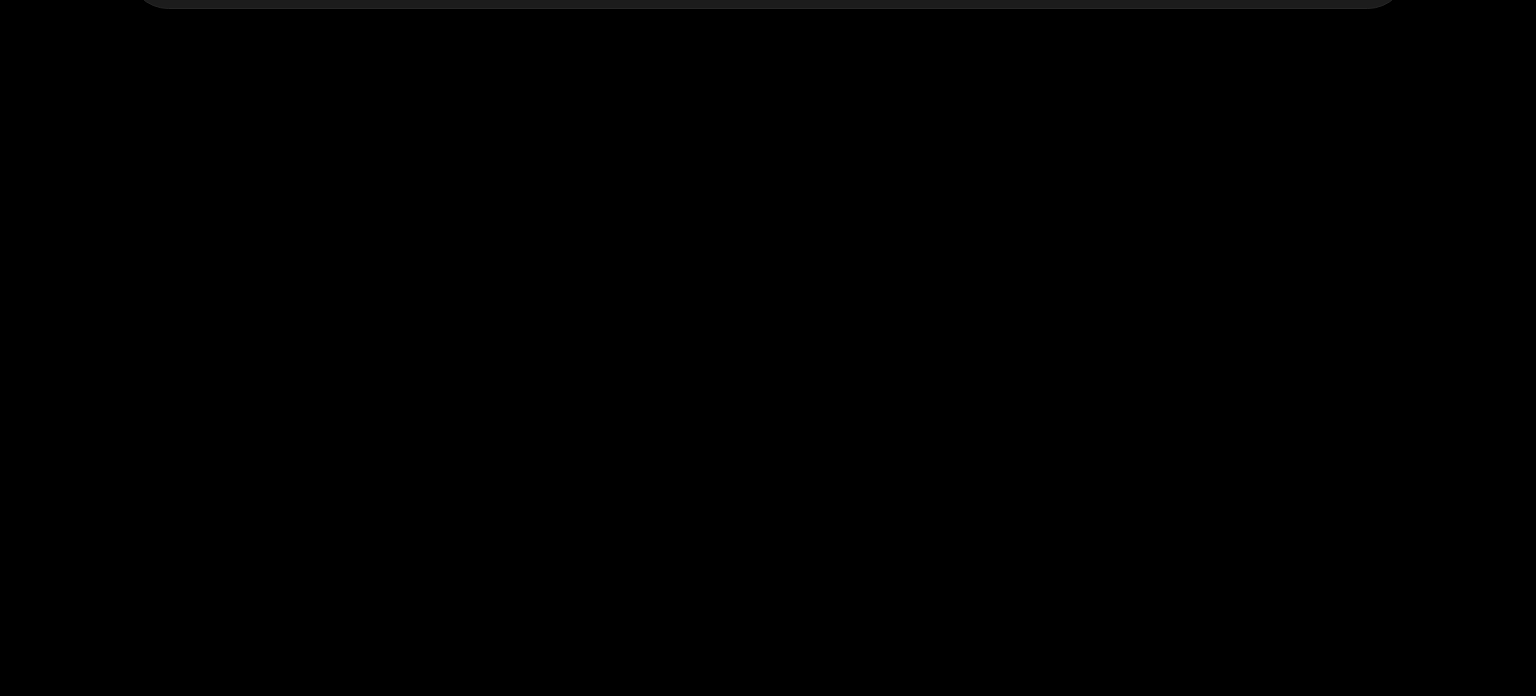
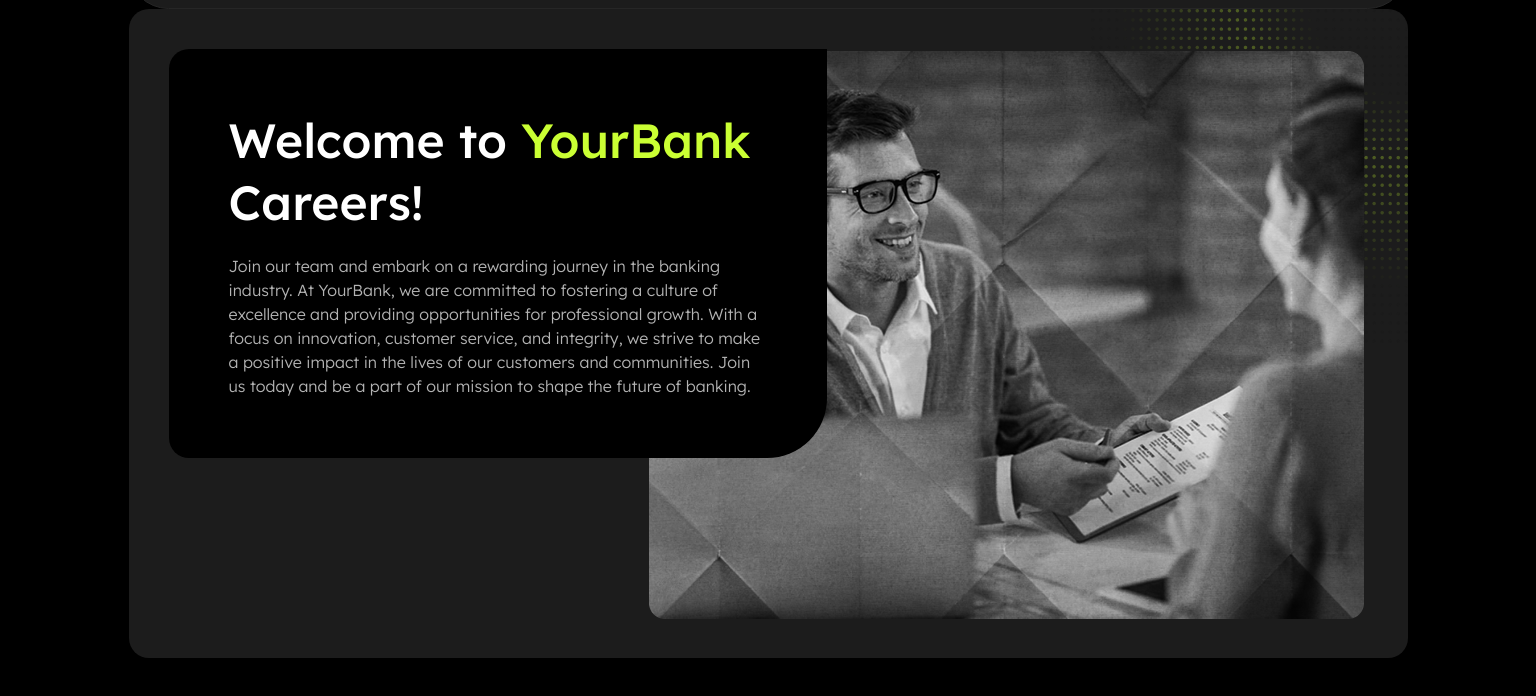
Before and after one commit to 5Ranella5/Banking-Company-Website-UI-Template-Design-in-Dark-Theme, a website built with Vite: page src/careers.html in a window 1536 px wide. Shown: the part 102-798 px from the top of the page. Built offline with nearby package versions, Linux system fonts and the light colour scheme; a web font is replaced by a local one.

Commit message:
welcome section

```diff
--- a/src/careers.html
+++ b/src/careers.html
@@ -7,7 +7,9 @@
   </head>
   <body>
     <load src="./html/header.html" />
-    <main></main>
+    <main>
+      <load src="./html/Careers/welcome.html" />
+    </main>
     <script type="module" src="./js/main.js"></script>
   </body>
 </html>
--- /dev/null
+++ b/src/html/Careers/welcome.html
@@ -0,0 +1,15 @@
+<section class="welcome">
+  <div class="welcome__container">
+    <div class="welcome__wrapper-info">
+      <h2 class="welcome__title">Welcome to <span>YourBank</span> Careers!</h2>
+      <p class="welcome__text">
+        Join our team and embark on a rewarding journey in the banking industry.
+        At YourBank, we are committed to fostering a culture of excellence and
+        providing opportunities for professional growth. With a focus on
+        innovation, customer service, and integrity, we strive to make a
+        positive impact in the lives of our customers and communities. Join us
+        today and be a part of our mission to shape the future of banking.
+      </p>
+    </div>
+  </div>
+</section>
--- /dev/null
+++ b/src/styles/Careers/welcome.scss
@@ -0,0 +1,104 @@
+@use "../constructor/variables.scss" as *;
+
+.welcome {
+  margin-bottom: 80px;
+
+  &__container {
+    max-width: 357px;
+    margin: 0 auto;
+    padding: 212px 14px 14px 14px;
+    border-radius: 20px;
+
+    background: url("../img/Careers/grey-people/grey-people.png") 15px 15px /
+        328px no-repeat,
+      url("../img/Careers/abstract-img/abstract-img.png") top right / auto
+        no-repeat;
+    background-color: var(--Grey-11);
+
+    .welcome__wrapper-info {
+      padding: 24px;
+      background-color: var(--Grey-10);
+      border-radius: 20px;
+
+      .welcome__title {
+        font-family: $font-family-base;
+        text-align: center;
+        color: var(--white);
+        font-weight: 500;
+        font-size: 28px;
+        line-height: 130%;
+        margin-bottom: 14px;
+
+        span {
+          color: var(--Green-60);
+        }
+      }
+
+      .welcome__text {
+        color: var(--Grey-70);
+        font-family: $font-family-base;
+        font-weight: 300;
+        font-size: $font-size-sm;
+        line-height: 150%;
+        text-align: center;
+      }
+    }
+  }
+}
+
+@media (min-width: 1440px) {
+  .welcome {
+    margin-bottom: 120px;
+
+    &__container {
+      max-width: 1279px;
+      padding: 40px 581px 200px 40px;
+      background: url("../img/Careers/grey-people/grey-people-1440.png") 520px
+          42px / auto no-repeat,
+        url("../img/Careers/abstract-img/abstract-img-1440.png") top right / auto no-repeat;
+      background-color: var(--Grey-11);
+
+      .welcome__wrapper-info {
+        padding: 60px;
+        border-radius: 20px 0px 60px 20px;
+
+        .welcome__title {
+          font-size: 48px;
+          text-align: start;
+          margin-bottom: 20px;
+        }
+
+        .welcome__text {
+          font-size: 16px;
+          text-align: start;
+        }
+      }
+    }
+  }
+}
+
+@media (min-width: 1920px) {
+  .welcome {
+    &__container {
+      max-width: 1599px;
+      padding: 50px 758px 271px 50px;
+      background: url("../img/Careers/grey-people/grey-people-1920.png") 581px 50px / auto no-repeat,
+        url("../img/Careers/abstract-img/abstract-img-1920.png") top right / auto no-repeat;
+      background-color: var(--Grey-11);
+
+      .welcome__wrapper-info {
+        padding: 80px;
+        border-radius: 20px 0px 80px 20px;
+
+        .welcome__title {
+          font-size: 58px;
+          margin-bottom: 23px;
+        }
+
+        .welcome__text {
+          font-size: 18px;
+        }
+      }
+    }
+  }
+}
--- a/src/styles/main.scss
+++ b/src/styles/main.scss
@@ -3,6 +3,8 @@
 @use './About/MV.scss';
 @use './About/PR.scss';
 
+
+@use './Careers/welcome.scss';
 
 @use './constructor/reset.scss';
 @use './constructor/variables.scss' as vars;
```
Also changed, not shown: src/about.html (+1 -0 lines), src/index.html (+0 -14 lines), src/img/Careers/abstract-img/abstract-img-1440.png (added), src/img/Careers/abstract-img/abstract-img-1920.png (added), src/img/Careers/abstract-img/abstract-img.png (added), src/img/Careers/grey-people/grey-people-1440.png (added), src/img/Careers/grey-people/grey-people-1920.png (added), src/img/Careers/grey-people/grey-people.png (added), 1 other file.
